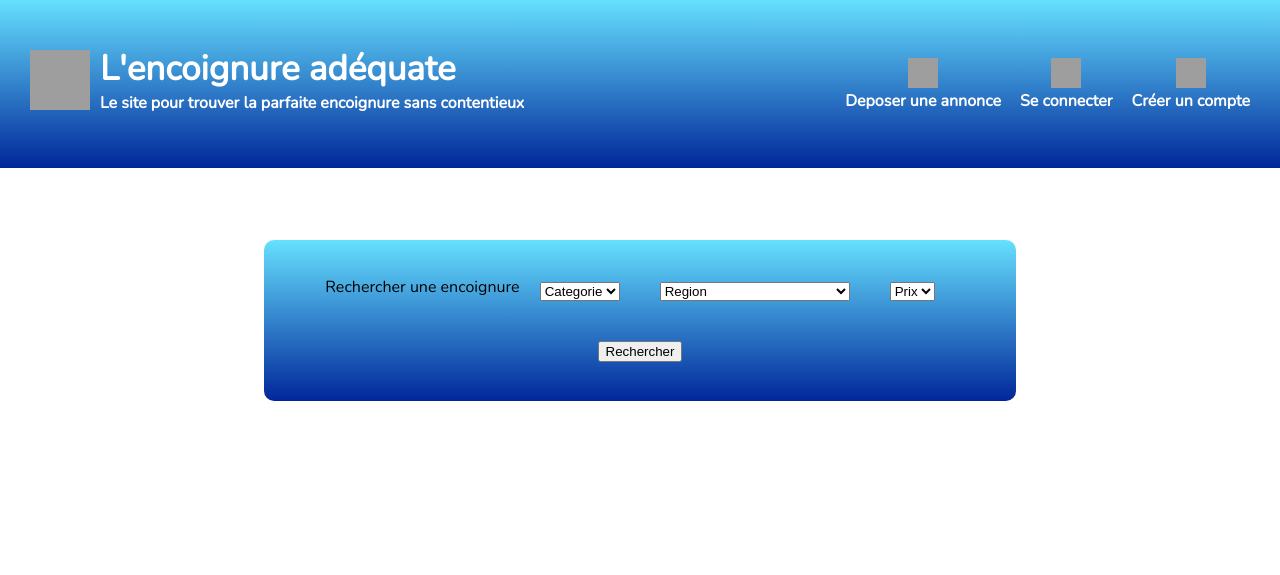
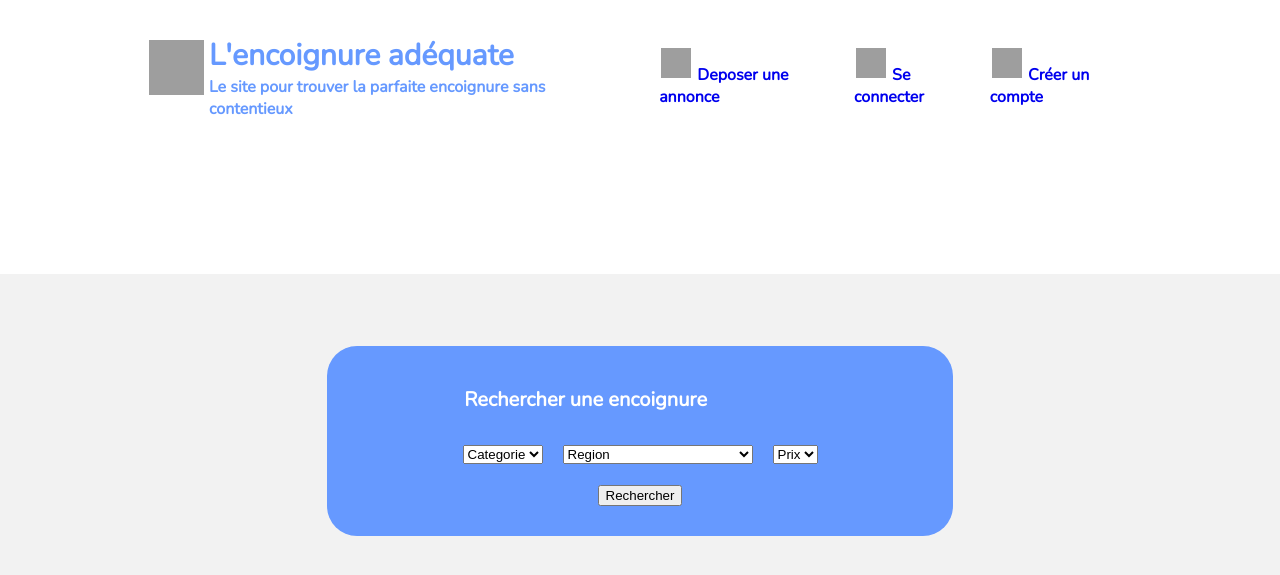
Before and after one commit to BaptSeg/Projet---PHP---S3, a PHP site: page /accueil.view.php in a window 1280 px wide. Shown: the top 575 px of the page. Run offline with PHP 8.4, Linux system fonts and the light colour scheme; data that the repository does not hold is empty; grey boxes are pictures that could not be loaded.

Commit message:
csssssssss

```diff
--- a/view/accueil.view.css
+++ b/view/accueil.view.css
@@ -2,19 +2,19 @@ nav{
   padding:0;
   padding: 20px;
   padding-top: 30px;
-  padding-bottom: 30px;
-  background-image: linear-gradient(#66e0ff, #002699);
-  color : white;
+  padding-bottom: 150px;
+  /* background-image: linear-gradient(#663300, #cc6600); */
+  background-color: white;
+  color : #6699ff;
   font-weight: bold;
-
   display: flex;
 	flex-direction: row;
   justify-content: space-between;
 }
 
 .logo img{
-  margin: 10px;
-  margin-top: 20px;
+  margin: 5px;
+  margin-top: 5px;
 }
 
 .titre p{
@@ -22,34 +22,30 @@ nav{
 }
 
 h1{
-  font-size: 35px;
+  font-size: 30px;
   margin: 0px;
-  margin-top: 15px;
+  margin-top: 0px;
 
 }
 
 ul{
   display: flex;
 	flex-direction: row;
-  justify-content: space-between;
+  justify-content: space-around;
 }
 
 ul li{
   list-style-type:none;
   text-decoration: none;
+  margin-left: 15px;
 }
-
+#f2f2f2
 ul li a{
   	text-decoration:none;
-    color: white;
-    margin-left: -1px; /* pour enlever la double bordure*/
-  	padding: 10px;
-
+    color : #6699ff;
     display: flex;
     flex-direction: column;
     align-items: center;
-
-    border-radius: 10px;
   }
 
 li{
@@ -66,21 +62,24 @@ img{
   display: flex;
 	flex-direction: row;
   align-content: flex-start;
+  padding-top: 5px;
+  margin-left: 10%;
 }
 
 .navbar{
   align-content: flex-end;
+  margin-right: 10%;
 }
 
 ul li a{
   	text-decoration:none;
     margin-left: -1px; /* pour enlever la double bordure*/
-  	padding: 10px;
 }
 
 body{
   font-family: 'Nunito', sans-serif;
   margin: 0px;
+  background-color: #f2f2f2;
 }
 
 fieldset{
@@ -89,21 +88,35 @@ fieldset{
 }
 
 .searchbar{
+  color: white;
+  /* background-image: linear-gradient(#002699, #003d99); */
+  background-color: #6699ff;
+  border-radius: 30px;
+  margin-left: 25%;
+  margin-right: 25%;
+  padding: 20px;
+  display: flex;
+  flex-direction: column;
+}
+
+.txtrech{
   margin-left: 20%;
-  margin-right: 20%;
-  padding: 20px;
+  font-weight: bold;
+  font-size: 20px;
+}
+
+.soussearchbar{
   display: flex;
   justify-content: center;
   flex-wrap: wrap;
-
-  background-image: linear-gradient(#66e0ff, #002699);
-  border-radius: 10px;
+  margin-left: 10%;
+  margin-right: 10%;
 }
 
 .choix{
-  margin: 20px;
+  margin: 10px;
 }
 
 input{
-  margin: 19px;
+  margin: 10px;
 }
--- a/view/accueil.view.php
+++ b/view/accueil.view.php
@@ -12,7 +12,7 @@
 
     <nav>
       <div class="logo">
-        <img src="../model/img/L'encoignure_adequate" alt="logo" height="60 px" width="60 px">
+        <img src="../model/img/L'encoignure_adequate" alt="logo" height="55 px" width="55 px">
         <div class="titre">
           <h1>L'encoignure adéquate</h1>
           <p>Le site pour trouver la parfaite encoignure sans contentieux</p>
@@ -60,7 +60,11 @@
       <p>
         <div class="searchbar">
 
+          <div class="txtrech">
             <p> Rechercher une encoignure </p>
+          </div>
+
+          <div class="soussearchbar">
             <div class="choix">
               <select name="Categorie" id="Categorie">
                 <option value="" selected>Categorie</option>
@@ -104,6 +108,8 @@
 
               <input type="submit" value="Rechercher" name="Rechercher" />
             </div>
+
+        </div>
       </p>
     </fieldset>
   </form>
```
Also changed, not shown: index_sauv.php (renamed from index.php). Lines whose indentation alone changed are shown as unchanged.
